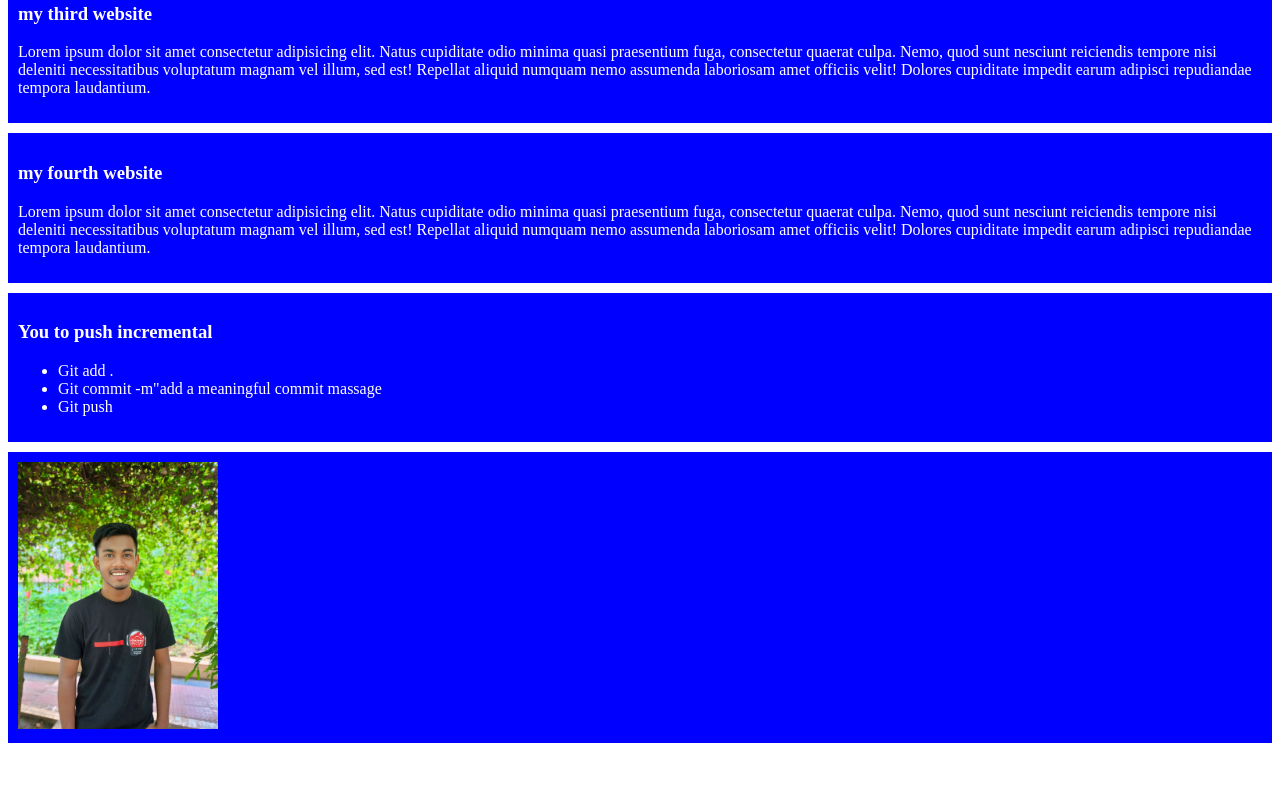
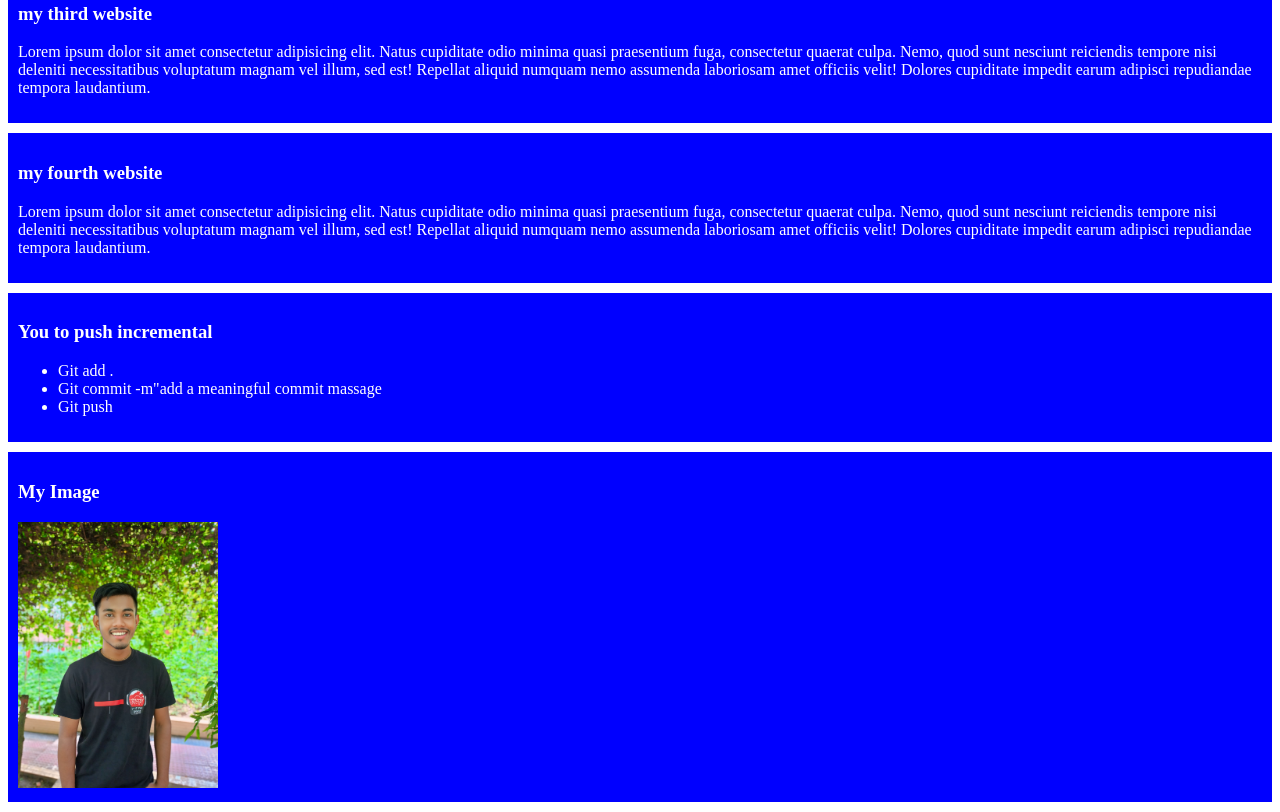
Before and after one commit to sourobdeb/my-simple-website-repo, a plain HTML site: page index.html in a window 1280 px wide. Shown: the part 353-1165 px from the top of the page. Before the commit the page ends 1106 px from the top, so only its background shows below. Drawn offline with Linux system fonts and the light colour scheme.

Commit message:
added a header

```diff
--- a/index.html
+++ b/index.html
@@ -40,8 +40,11 @@
             <li>Git commit -m"add a meaningful commit massage</li>
             <li>Git push</li>
 
-        </ul> </div>
-     <div> <img width="200px" src="sourob me.jpg"></div>
+        </ul>
+    </div>
+
+        <div> <h3>My Image</h3>
+     <img width="200px" src="sourob me.jpg"></div>
 
 
 </body>
```
